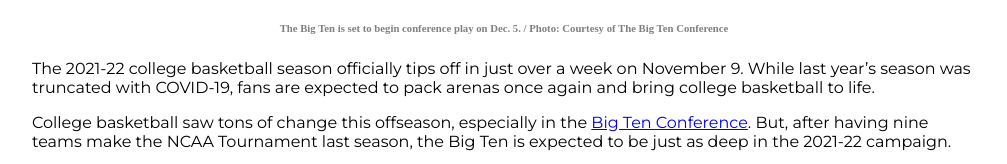
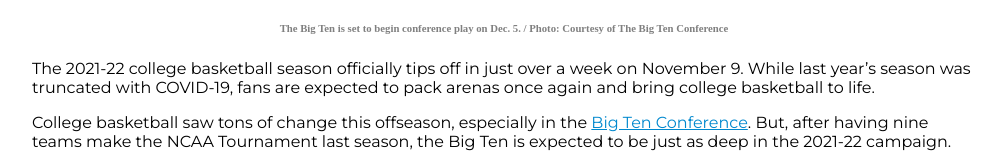
Before and after one commit to matt5levine/final-project, a plain HTML site: page index.html in a window 1280 px wide. Shown: the part 835-999 px from the top of the page, without its empty margins (136-1143 px from the left). Drawn offline with nearby package versions, Linux system fonts and the light colour scheme.

Commit message:
republish

```diff
--- a/style.css
+++ b/style.css
@@ -58,7 +58,7 @@ h6 {
 }
 
 a {
-  color: 0088ce;
+  color: #0088ce;
 }
 
 .michigan {
```
